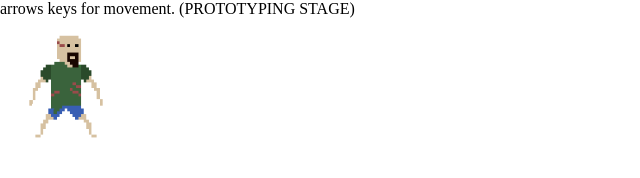
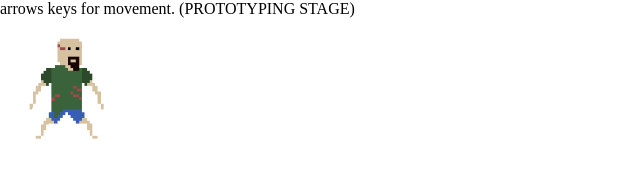
Before and after one commit to B0ston/16Bit-Game-Thing, a plain HTML site: page index.html in a window 1280 px wide. Shown: the full height of the page, 0-640 px from the left. Drawn offline with nearby package versions, Linux system fonts and the light colour scheme; files whose address does not match are found by name.

Commit message:
smoother movement anims

```diff
--- a/enemyTypes.js
+++ b/enemyTypes.js
@@ -39,7 +39,6 @@ var EnemyTypes = {
 				"assets/Rat/runningRight/runningRight1.gif"
 			]
 		}
-
 	},
 
 	"ENEMY_ROACH": {
@@ -124,7 +123,7 @@ var EnemyTypeProperties = {
 	},
 	"ENEMY_ROACH": {
 		"health": 25,
-		"armor": 15,
+		"armor": 50,
 		"canFly": false,
 		"isPlayer": false
 	},
--- a/game.js
+++ b/game.js
@@ -7,12 +7,10 @@ $(document).ready(function() {
 
 	var Enemies = [];
 
-	var LocalPlayer = new Enemy("PLAYER");
-	Enemies.push(LocalPlayer);
-	console.log(Enemies);
+
 	//movement
 	window.addEventListener("keydown", function(event) {
-		console.log(event.keyCode);
+		//Enemies[0] is the LocalPlayer
 		if (event.keyCode == 40) {
 			Enemies[0].directionMoving = "down";
 			Enemies[0].currentState = AnimFrames["PLAYER"].models["running"+Enemies[0].directionFacing];
@@ -38,12 +36,6 @@ $(document).ready(function() {
 		Enemies[0].directionMoving = '';
 	})
 
-	// canvas.addEventListener('click', function(event) {
-	// 	Enemies.push(new Enemy("ENEMY_ROACH"))
-	// 	Enemies[Enemies.length - 1].pos = {x: event.x - 75, y:event.y - 75};
-	// 	console.log(Enemies);
-	// })
-
 	function preload() {
 		for (var i in AnimFrames) {
 			for (var j in AnimFrames[i]["models"]) {
@@ -55,7 +47,14 @@ $(document).ready(function() {
 		}
 	}
 	preload();
+	var LocalPlayer = new Enemy("PLAYER");
+	Enemies.push(LocalPlayer);
+	console.log(Enemies);
 	ctx.imageSmoothingEnabled = false;
+
+	function checkEnemyDist(ply, enemy) {
+		return Math.hypot(enemy.pos.x - ply.pos.x, enemy.pos.y - ply.pos.y);
+	}
 
 	function updateAnims() {
 		ctx.clearRect(0, 0, width, height);
@@ -68,20 +67,20 @@ $(document).ready(function() {
 	function update() {
 		//checking player keyEvents
 		if (Enemies[0].directionMoving == "right") {
-			Enemies[0].pos.x += 5;
+			Enemies[0].pos.x += Enemies[0].stepLength;
 		}
 		if (Enemies[0].directionMoving == "left") {
-			Enemies[0].pos.x -= 5;
+			Enemies[0].pos.x -= Enemies[0].stepLength;
 		}
 		if (Enemies[0].directionMoving == "up") {
-			Enemies[0].pos.y -= 5;
+			Enemies[0].pos.y -= Enemies[0].stepLength;
 		}
 		if (Enemies[0].directionMoving == "down") {
-			Enemies[0].pos.y += 5;
+			Enemies[0].pos.y += Enemies[0].stepLength;
 		}
 	}
 
-	setInterval(updateAnims, 120);
+	setInterval(updateAnims, 20);
 	setInterval(update, 10);
 
 	//Enemy constructor.
@@ -92,19 +91,27 @@ $(document).ready(function() {
 		this.directionFacing = "Right";
 		this.directionMoving = '';
 		this.currentState = AnimFrames[t].models["idle"+this.directionFacing];
+		this.currentFrame = AnimFrames[t].models["idle"+this.directionFacing][0];
+		console.log(AnimFrames[t].models["idle"+this.directionFacing]);
 		this.previousState = this.currentState;
 		this.isLoaded = false;
+		this.stepLength = 6;
 
 		this.count = 0;
+		this.currentFrameCounter = 0;
 		this.animateArray = function() {
 			if (this.count > this.currentState.length - 1) {
+				if (this.currentFrameCounter > this.currentState.length - 1) {
+					this.currentFrameCounter = 0;
+				}
+
+				this.currentFrame = this.currentState[this.currentFrameCounter];
 				this.count = 0;
+				this.currentFrameCounter++;
 			}
 
-			ctx.drawImage(this.currentState[this.count], this.pos.x, this.pos.y);
+			ctx.drawImage(this.currentFrame, this.pos.x, this.pos.y);
 			this.count++;
-
 		}
 	}
-
 })
--- a/style.css
+++ b/style.css
@@ -4,6 +4,6 @@
 }
 
 canvas {
-	width: 97vw;
-	height: 97vh;
+	width: 98vw;
+	height: 98vh;
 }
```
Also changed, not shown: index.html (line endings or trailing spaces).
